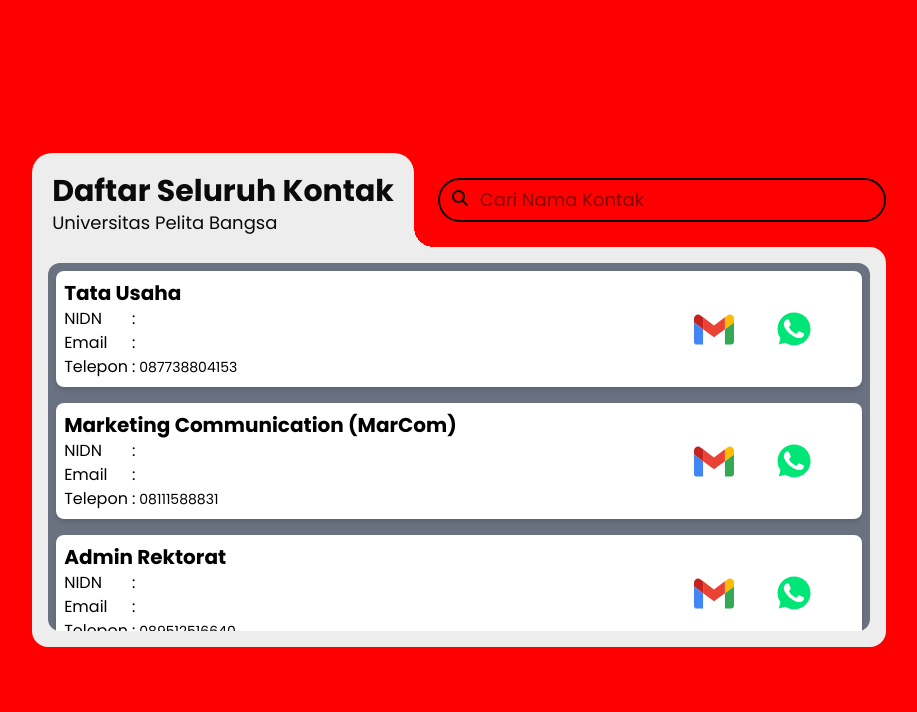
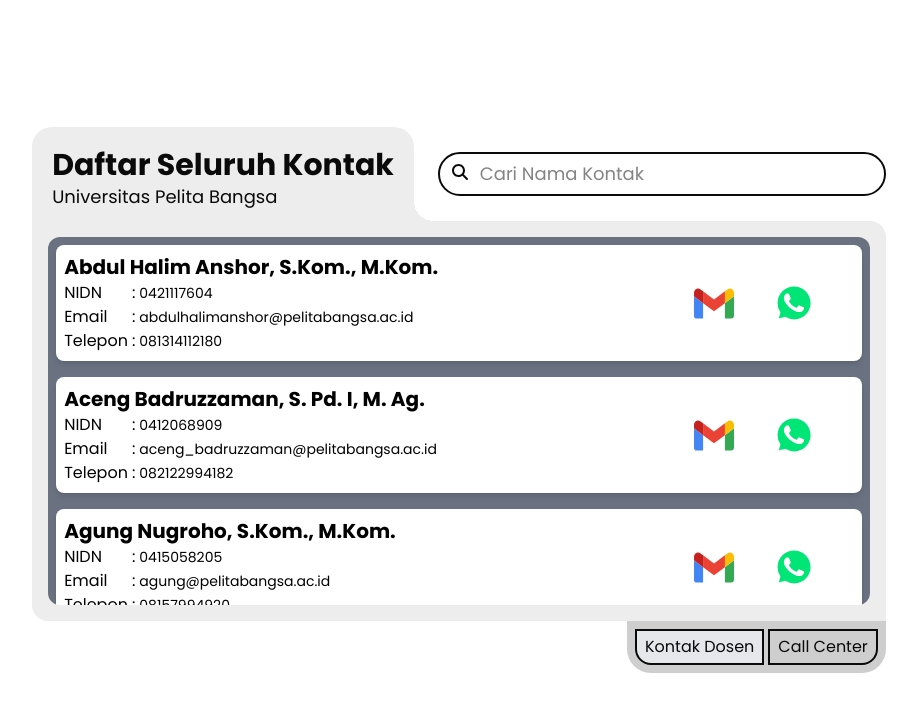
Before and after one commit to RDeveLabs/kontak-call-center, a Next.js app: page / in a window 1280 px wide. Shown: the top 712 px of the page, without its empty margins (181-1098 px from the left). Built offline with nearby package versions, Linux system fonts and the light colour scheme.

Commit message:
update style, add menu, update logic for filtering, add login for menu button

```diff
--- a/app/globals.css
+++ b/app/globals.css
@@ -2,8 +2,9 @@
 
 :root {
   --background: #ffffff;
-  --foreground: #171717;
+  --foreground: #bbbbbb;
   --bg-container: #ededed;
+  --bg-tab: #cecece;
 }
 
 @theme inline {
@@ -15,13 +16,13 @@
 
 @media (prefers-color-scheme: dark) {
   :root {
-    --background: #0a0a0a;
+    --background: #bbbbbb;
     --foreground: #ededed;
   }
 }
 
 body {
-  background: red;
+  background: var(--background);
   color: var(--foreground);
   font-family: Arial, Helvetica, sans-serif;
   display: flex;
@@ -60,5 +61,12 @@ body {
 
 .body-card{
   background-color: var(--bg-container);
+}
 
+.tab{
+  background-color: var(--bg-tab);
+  color: #0a0a0a;
+  position: relative;
+  padding: 8px 8px;
+  border-radius: 0 0 24px 24px;
 }
--- a/app/page.tsx
+++ b/app/page.tsx
@@ -10,13 +10,22 @@ import Header from "./component/header";
 
 export default function Home() {
     const [search, setSearch ] = useState("");
-    const filter = callCenter.filter((d) => d.nama.toLowerCase().includes(search.toLowerCase()));
+    const [menu, setMenu] = useState("dosen");
+    console.log(menu);
+    const tabDosen = () => {
+        setMenu("dosen");
+    }
+    const tabCallCenter = () => {
+        setMenu("callCenter");
+    }
+    const filterDosen = dosen.filter((d) => d.nama.toLowerCase().includes(search.toLowerCase()));
+    const filterCallCenter = callCenter.filter((c) => c.nama.toLowerCase().includes(search.toLowerCase()));
   return (
-    <div className="min-w-max max-w-max h-max flex flex-col items-center justify-center">
+    <div className="min-w-max max-w-max h-max flex flex-col items-end justify-center">
       <Header search={search} setSearch={setSearch} />
-      <div className="body-card h-100 w-full rounded-tr-2xl rounded-bl-2xl rounded-br-2xl p-4">
+      <div className="body-card h-100 w-full rounded-tr-2xl rounded-bl-2xl p-4">
         <div className="flex flex-col items-center justify-start h-full bg-gray-500 rounded-xl overflow-y-scroll box-border">
-          {filter.map((d) => (
+          {menu === "dosen" && filterDosen.map((d) => (
                 <div key={d.id} className="flex items-center justify-between p-2 m-2 text-black bg-white rounded-lg shadow-md w-[calc(100%-1rem)] shrink-0">
                   <div>
                     <h2 className="text-xl font-bold">{d.nama}</h2>
@@ -50,7 +59,32 @@ export default function Home() {
                   </div>
                 </div>
               ))}
+            {menu === "callCenter" && filterCallCenter.map((c) => (
+                <div key={c.id} className="flex items-center justify-between p-2 m-2 text-black bg-white rounded-lg shadow-md w-[calc(100%-1rem)] shrink-0">
+                  <div>
+                    <h2 className="text-xl font-bold">{c.nama}</h2>
+                    <table>
+                      <tbody>
+                        <tr>
+                          <th className="text-left font-normal">Telepon</th>
+                          <th className="text-left font-normal pl-1 pr-1">:</th>
+                          <td className="text-sm">{c.telp}</td>
+                        </tr>
+                      </tbody>
+                    </table>
                   </div>
+                  <div className="flex items-center justify-center mr-10 gap-10">
+                    <a href={`https://wa.me/+62${c.telp}`} target="_blank" rel="noopener noreferrer">
+                      <Image src="/whatsapp.svg" alt="whatsapp" width={40} height={40} />
+                    </a>
+                  </div>
+                </div>
+              ))}
+        </div>
+      </div>
+      <div className="tab flex justify-center gap-1">
+        <button onClick={tabDosen} className={`border-2 rounded-bl-2xl p-1 pr-2 pl-2 hover:bg-gray-200 ${menu === "dosen" ? "bg-gray-200" : ""}`}>Kontak Dosen</button>
+        <button onClick={tabCallCenter} className={`border-2 rounded-br-2xl p-1 pr-2 pl-2 hover:bg-gray-200 ${menu === "callCenter" ? "bg-gray-200" : ""}`}>Call Center</button>
       </div>
     </div>
   );
```
Lines whose indentation alone changed are shown as unchanged.
